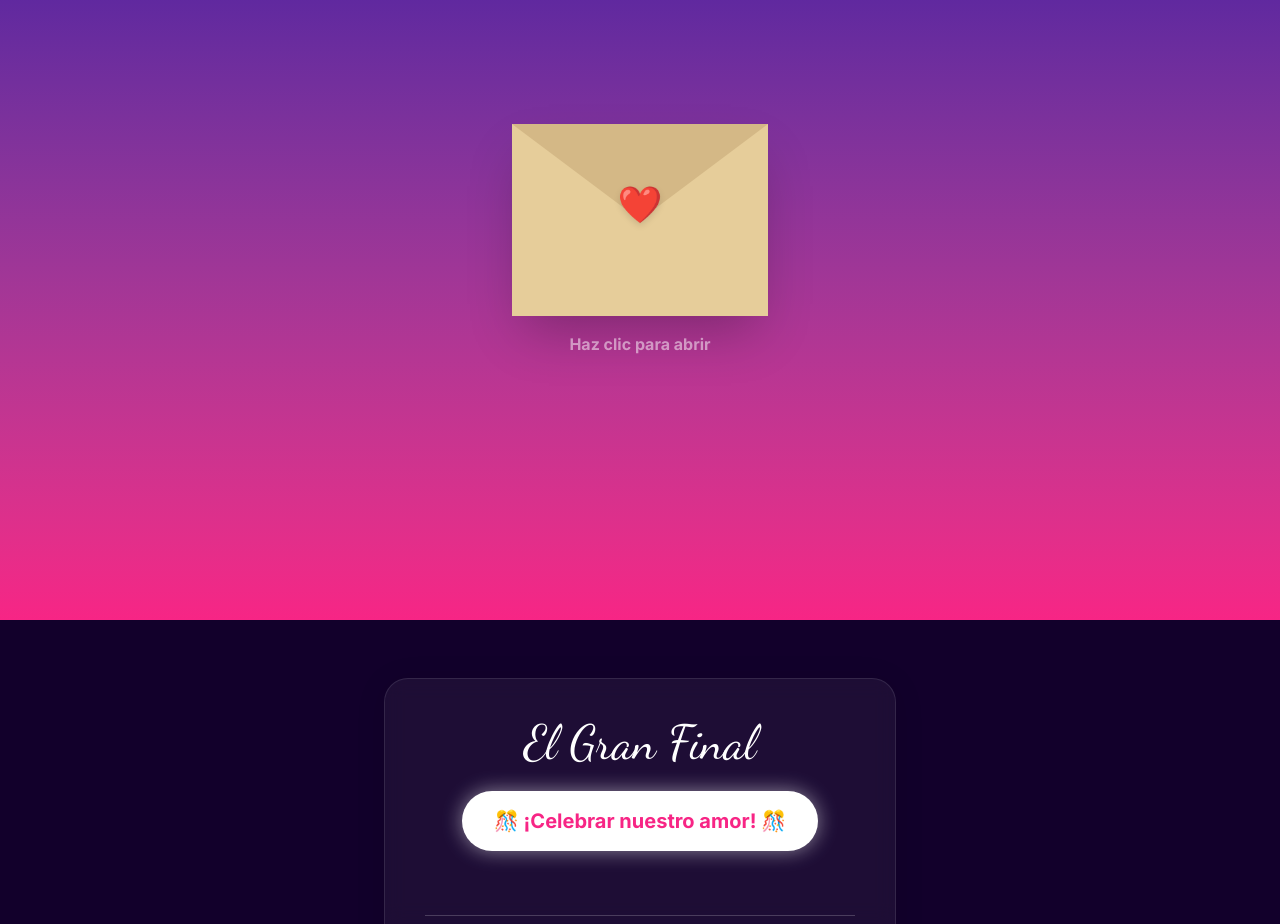
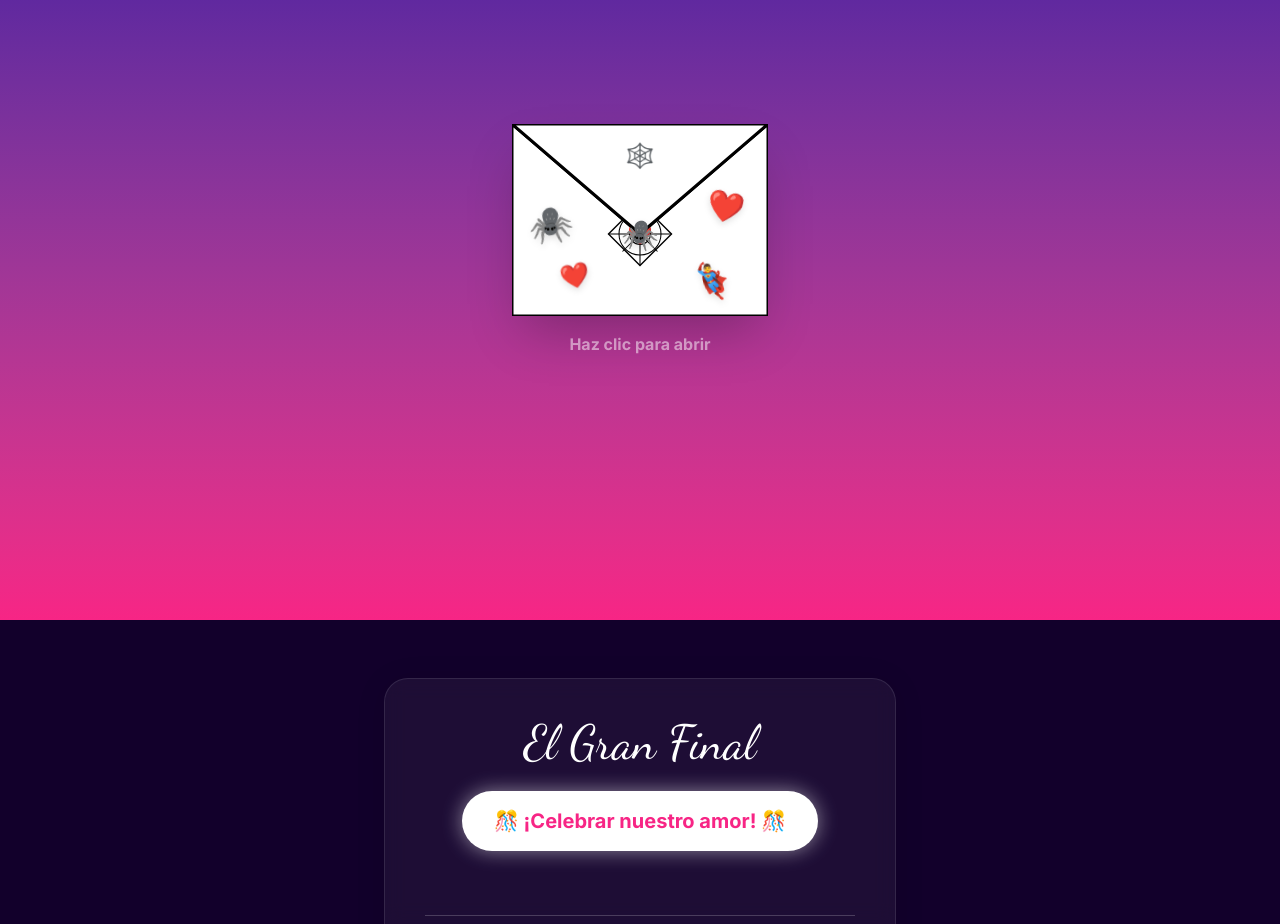
Before and after one commit to TatianaAB-18/1a-o11meses, an Astro site: page / in a window 1280 px wide. Shown: the part 3120-4044 px from the top of the page. Built offline with nearby package versions, Linux system fonts and the light colour scheme; Astro itself is replaced by a stand-in of ours.

Commit message:
style: cambiar sobre a tema de spiderman

```diff
--- a/src/components/InteractiveLetter.astro
+++ b/src/components/InteractiveLetter.astro
@@ -5,14 +5,48 @@
 
   <div class="max-w-2xl w-full text-center relative">
 
-    <!-- Sobre Cerrado -->
-    <div id="envelope" class="mx-auto w-64 h-48 bg-[#f5deb3] rounded relative shadow-2xl cursor-pointer hover:-translate-y-2 transition-transform duration-300">
-      <div class="absolute inset-0 border-t-[96px] border-t-[#d4b886] border-l-[128px] border-l-transparent border-r-[128px] border-r-transparent origin-top transition-transform duration-700 z-20" id="envelope-flap"></div>
-      <div class="absolute inset-0 border-b-[96px] border-b-[#e6cd9a] border-l-[128px] border-l-[#e6cd9a] border-r-[128px] border-r-[#e6cd9a] z-10"></div>
+    <!-- Sobre Cerrado (Estilo Spiderman) -->
+    <div id="envelope" class="mx-auto w-64 h-48 rounded-lg relative shadow-2xl cursor-pointer hover:-translate-y-2 transition-transform duration-300">
 
-      <!-- Sello de corazón -->
-      <div class="absolute top-[80px] left-1/2 -translate-x-1/2 -translate-y-1/2 text-4xl z-30 drop-shadow-md transition-opacity duration-300" id="envelope-seal">
-        ❤️
+      <!-- Fondo interior -->
+      <div class="absolute inset-0 bg-gray-200 border-2 border-black rounded-lg"></div>
+
+      <!-- Solapas inferiores -->
+      <div class="absolute inset-0 z-10 pointer-events-none">
+        <svg class="w-full h-full" viewBox="0 0 256 192" preserveAspectRatio="none">
+          <path d="M0,0 L128,110 L256,0 L256,192 L0,192 Z" fill="white" stroke="black" stroke-width="3" stroke-linejoin="round"/>
+        </svg>
+      </div>
+
+      <!-- Decoraciones Spiderman -->
+      <div class="absolute inset-0 z-20 pointer-events-none overflow-hidden rounded-b-lg">
+        <div class="absolute top-20 left-4 text-4xl -rotate-12 drop-shadow-md">🕷️</div>
+        <div class="absolute top-16 right-6 text-3xl rotate-12 drop-shadow-md">❤️</div>
+        <div class="absolute bottom-4 right-8 text-4xl -rotate-12 transform scale-x-[-1] drop-shadow-md">🦸‍♂️</div>
+        <div class="absolute bottom-6 left-12 text-2xl -rotate-12 drop-shadow-md">❤️</div>
+
+        <div class="absolute top-[110px] left-1/2 -translate-x-1/2 -translate-y-1/2 flex items-center justify-center">
+           <svg width="70" height="70" viewBox="0 0 100 100">
+              <path d="M50,5 L95,50 L50,95 L5,50 Z" fill="none" stroke="black" stroke-width="2"/>
+              <path d="M25,25 L75,75 M25,75 L75,25 M50,5 L50,95 M5,50 L95,50" stroke="black" stroke-width="1.5"/>
+              <circle cx="50" cy="50" r="15" fill="none" stroke="black" stroke-width="1.5"/>
+              <circle cx="50" cy="50" r="30" fill="none" stroke="black" stroke-width="1.5"/>
+           </svg>
+           <div class="absolute text-xl">❤️</div>
+        </div>
+      </div>
+
+      <!-- Solapa superior -->
+      <div id="envelope-flap" class="absolute top-0 left-0 w-full h-[110px] origin-top transition-transform duration-700 z-30">
+        <svg class="w-full h-full" viewBox="0 0 256 110" preserveAspectRatio="none">
+          <path d="M0,0 L128,110 L256,0 Z" fill="white" stroke="black" stroke-width="3" stroke-linejoin="round"/>
+        </svg>
+        <div class="absolute top-4 left-1/2 -translate-x-1/2 text-2xl">🕸️</div>
+      </div>
+
+      <!-- Sello central -->
+      <div class="absolute top-[110px] left-1/2 -translate-x-1/2 -translate-y-1/2 text-3xl z-40 drop-shadow-md transition-opacity duration-300" id="envelope-seal">
+        🕷️
       </div>
 
       <p class="absolute -bottom-10 w-full text-center text-white font-bold animate-pulse">Haz clic para abrir</p>
```
